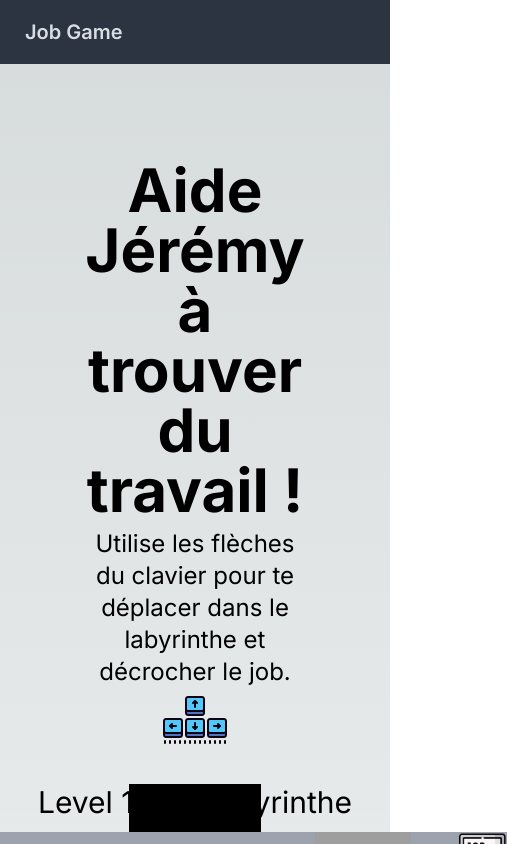
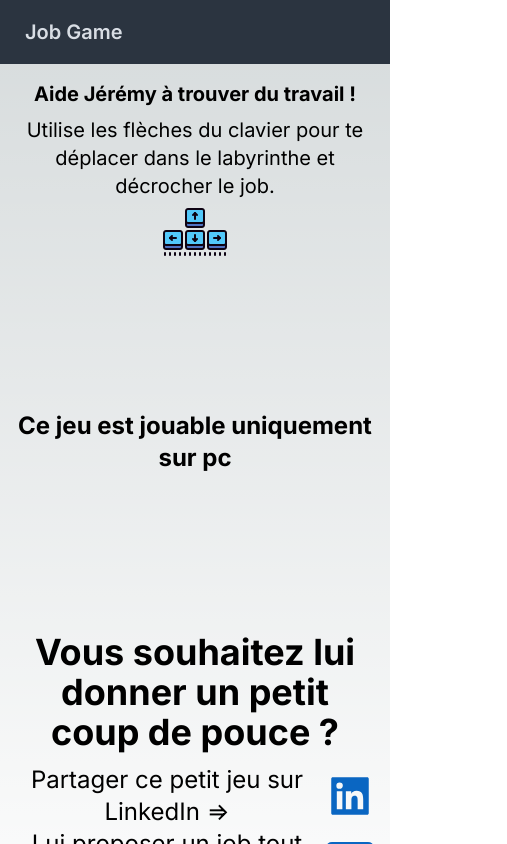
Before and after one commit to Jeremy-Desloovere/jobman, a Next.js app: page /game in a window 390 px wide. Shown: the top 844 px of the page, 507 px wide, since content can reach past the window. Built offline with nearby package versions, Linux system fonts and the light colour scheme; grey boxes are pictures that could not be loaded.

Commit message:
add error message on mobile display

```diff
--- a/src/app/game/page.tsx
+++ b/src/app/game/page.tsx
@@ -71,7 +71,8 @@ export default function GamePage() {
   };
 
   return (
-    <div className="w-2/3 min-h-[60vh] flex justify-center items-center bg-black">
+    <>
+      <div className="hidden w-2/3 min-h-[60vh] lg:flex justify-center items-center bg-black">
         {message && <Message message={message} />}
         {play ? (
           <div className="flex flex-col relative">
@@ -124,5 +125,11 @@ export default function GamePage() {
           </div>
         )}
       </div>
+      <div className="lg:hidden flex flex-col items-center justify-center">
+        <h2 className="text-2xl font-bold text-center mb-3">
+          Ce jeu est jouable uniquement sur pc
+        </h2>
+      </div>
+    </>
   );
 }
--- a/src/app/layout.tsx
+++ b/src/app/layout.tsx
@@ -34,7 +34,7 @@ export default function RootLayout({
     <html lang="en">
       <body className={inter.className}>
         <Header />
-        <main className="flex min-h-screen flex-col items-center justify-between p-24">
+        <main className="flex min-h-screen flex-col items-center justify-between p-4 md:p-16 lg:p-24">
           <Intro />
           {children}
           <Help />
--- a/src/app/page.tsx
+++ b/src/app/page.tsx
@@ -4,13 +4,20 @@ import Link from "next/link";
 
 const Home = () => {
   return (
-    <div className="w-2/3 min-h-[60vh] flex justify-center items-center bg-black">
+    <>
+      <div className="hidden lg:flex w-2/3 min-h-[60vh]  justify-center items-center">
         <Link href="/game">
           <button className="btn btn-wide btn-lg btn-primary">
             Jouer <CiPlay1 />
           </button>
         </Link>
       </div>
+      <div className="lg:hidden flex flex-col items-center justify-center">
+        <h2 className="text-2xl font-bold text-center mb-3">
+          Ce jeu est jouable uniquement sur pc
+        </h2>
+      </div>
+    </>
   );
 };
 
--- a/src/components/Intro.tsx
+++ b/src/components/Intro.tsx
@@ -17,10 +17,10 @@ export default function Intro() {
       {click && <Message message={message} />}
 
       <div className="flex flex-col items-center justify-center mb-8">
-        <h1 className="text-6xl font-bold text-center mb-2">
+        <h1 className="text-xl md:text-4xl lg:text-6xl font-bold text-center mb-2">
           Aide Jérémy à trouver du travail !
         </h1>
-        <p className="text-2xl text-center">
+        <p className="text-xl md:text-2xl text-center">
           Utilise les flèches du clavier pour te déplacer dans le labyrinthe et
           décrocher le job.
         </p>
```
Lines whose indentation alone changed are shown as unchanged.
